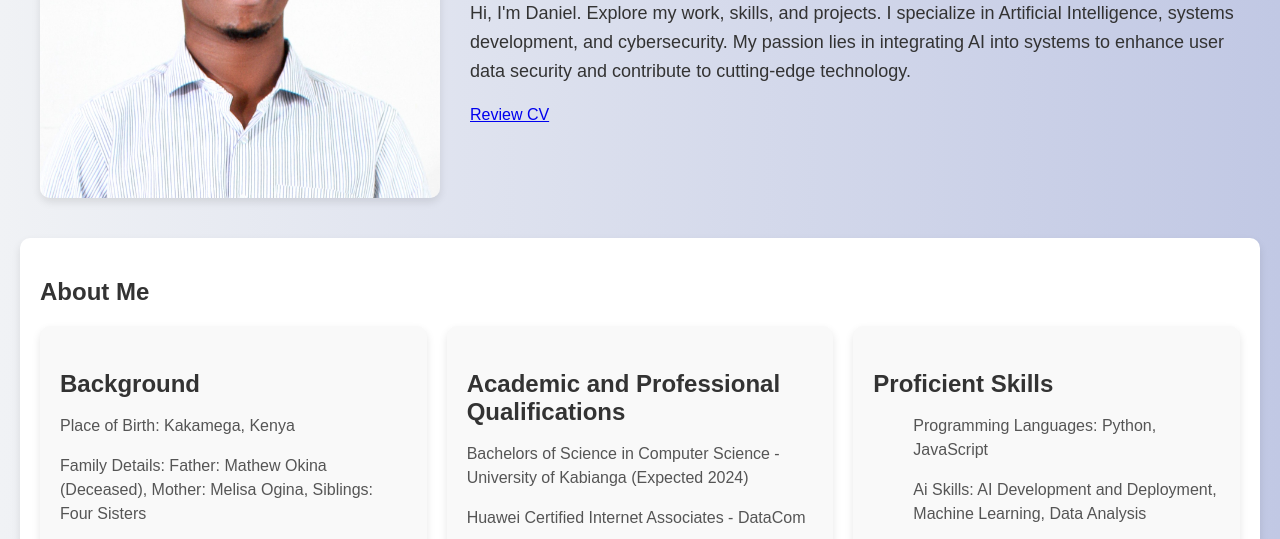
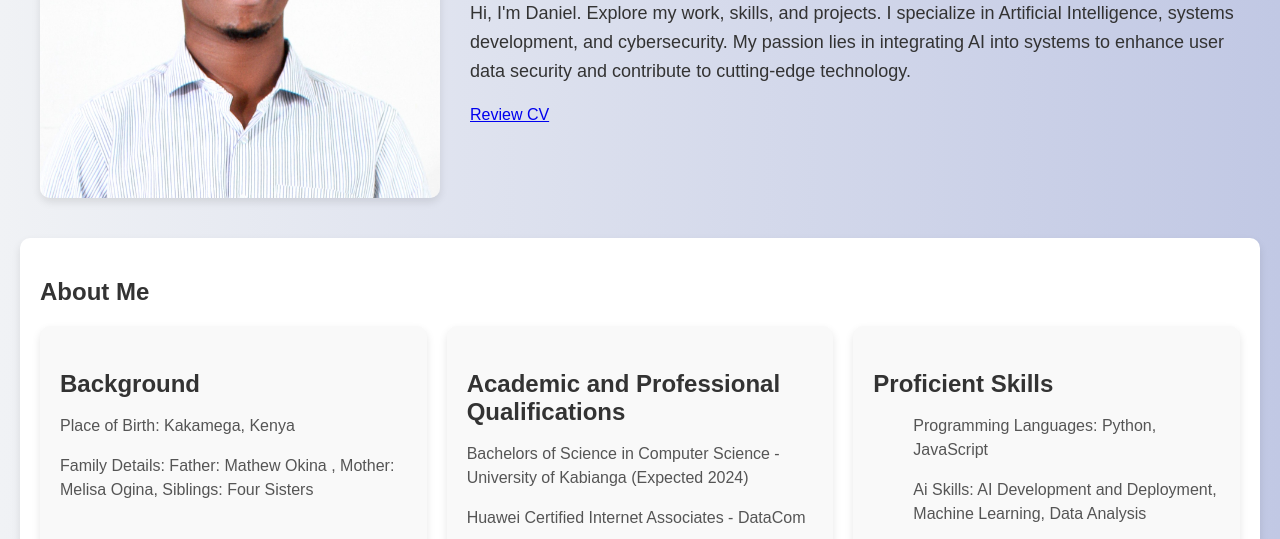
Before and after one commit to CyclesTech/danielfrance, a plain HTML site: page index.html in a window 1280 px wide. Both pictures are taken after a click on the link "About". Shown: the part 261-800 px from the top of the page. Drawn offline with Linux system fonts and the light colour scheme.

Commit message:
Update index.html

```diff
--- a/index.html
+++ b/index.html
@@ -263,7 +263,7 @@
                             <div class="grid-item-about">
                                 <h3>Background</h3>
                                 <p>Place of Birth: Kakamega, Kenya</p>
-                                <p>Family Details: Father: Mathew Okina (Deceased), Mother: Melisa Ogina, Siblings: Four Sisters</p>
+                                <p>Family Details: Father: Mathew Okina , Mother: Melisa Ogina, Siblings: Four Sisters</p>
                             </div>
                             <div class="grid-item-about">
                                 <h3>Academic and Professional Qualifications</h3>
```
